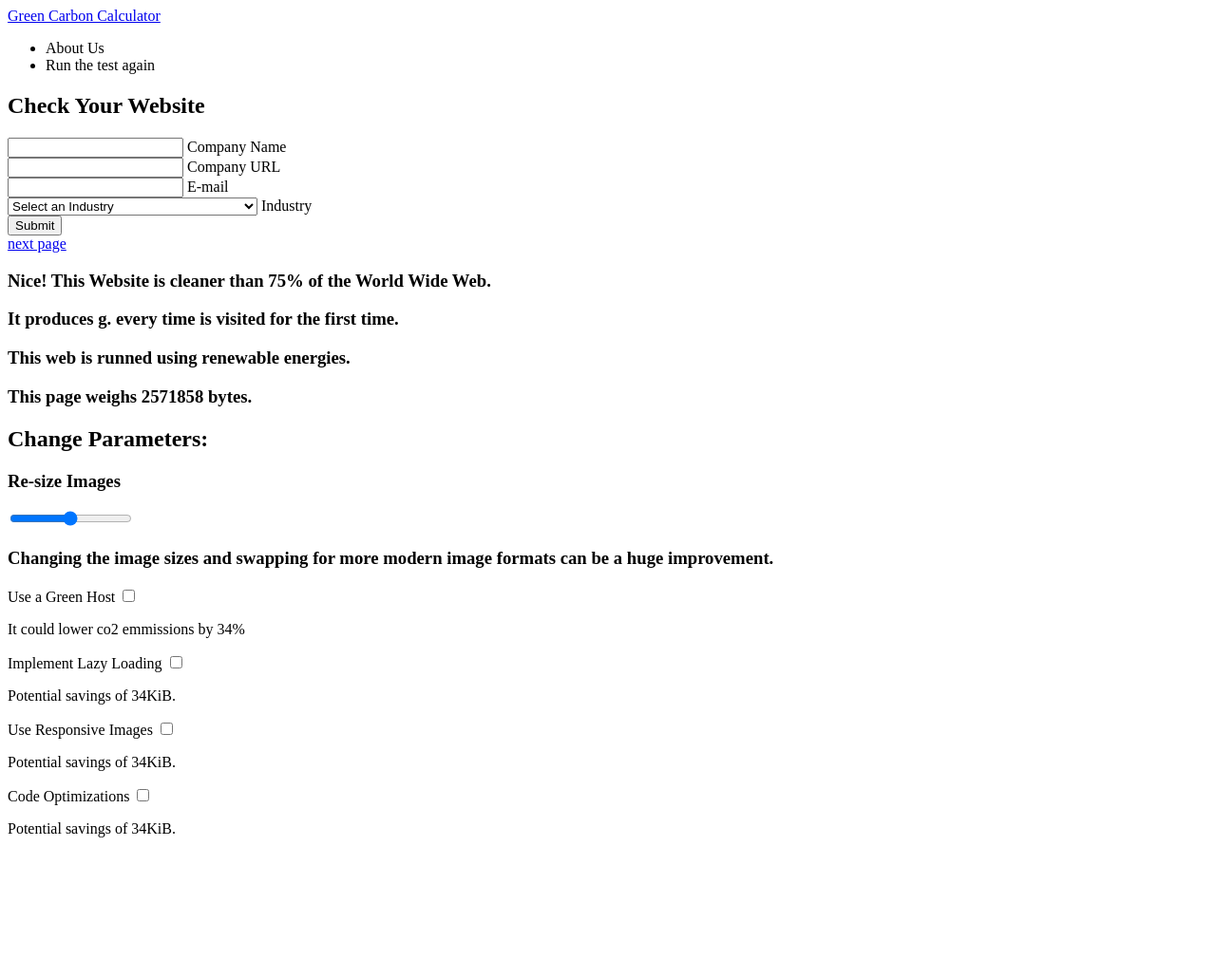
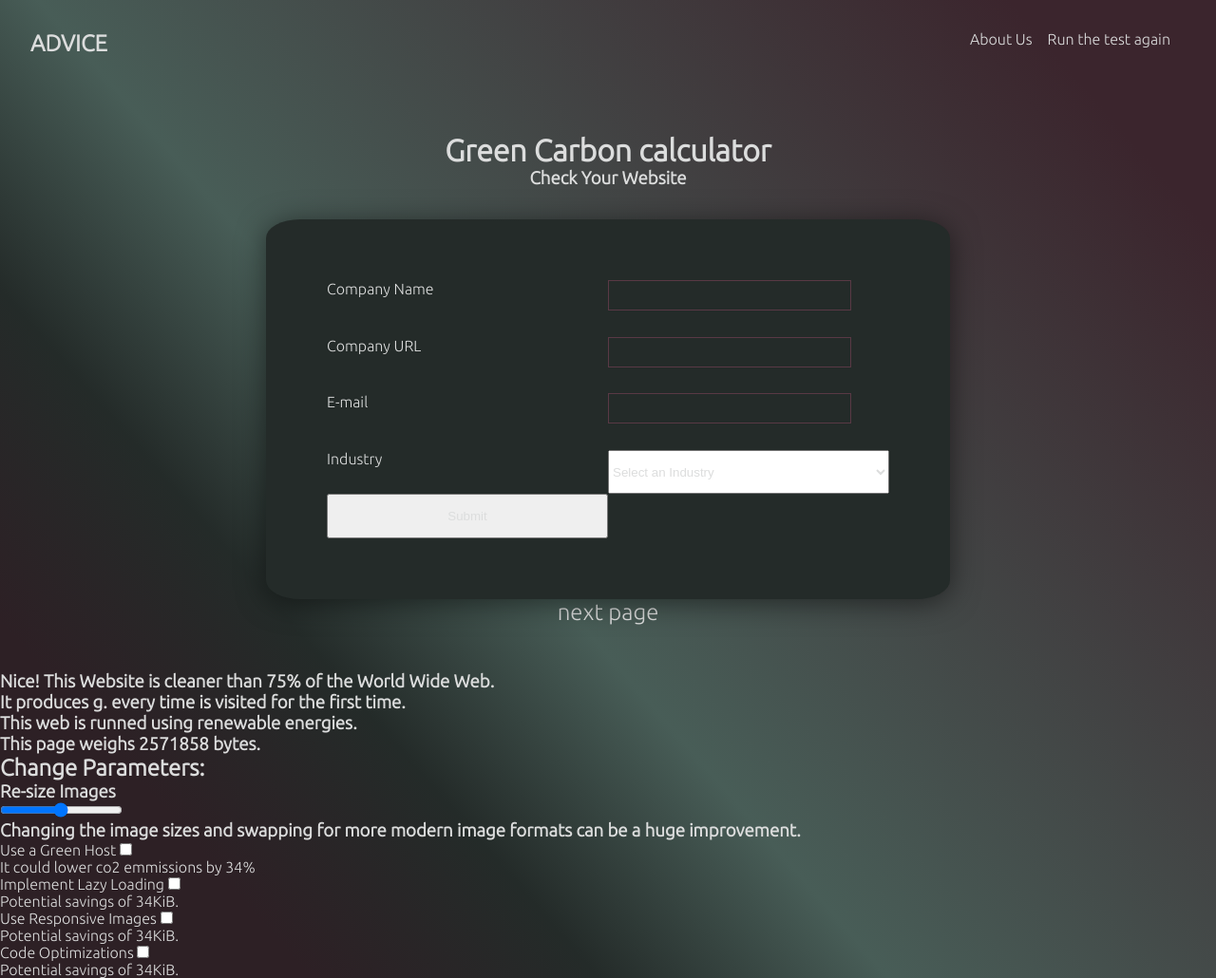
Before and after one commit to ailu-torreval/sustainable-web, a website built with Vite: page index.html in a window 1280 px wide. Shown: the whole page at 95% size. Before the commit the page ends 898 px from the top, so only its background shows below. Built offline with nearby package versions, Linux system fonts and the light colour scheme; no server answers.

Commit message:
html changes + style changes

```diff
--- a/index.html
+++ b/index.html
@@ -8,7 +8,11 @@
   <title>Green Carbon Calculator</title>
 </head>
 <header>
-  <a href="index.html">Green Carbon Calculator</a>
+  <a href="index.html">
+  <div class="logo">
+    <h4>ADVICE</h4>
+  </div>
+</a>
   <ul>
     <li>About Us</li>
     <li>Run the test again</li>
@@ -16,29 +20,33 @@
 </header>
 
 <body>
+  <h1> Green Carbon calculator</h1>
   <section id="page1">
-    <h1>Check Your Website</h1>
+    <h3>Check Your Website</h3>
     <form action="index.html" method="post" class="contact-form">
-      <div id="cia-name-container">
-        <input type="text" name="company-name" autocomplete="off" required>
+
         <label for="comapny-name" class="cia-name">
           <span class="content-cia">Company Name</span>
         </label>
-      </div>
+        <input type="text" name="company-name" autocomplete="off" required>
 
-      <div id="url-container">
-        <input type="url" name="url" autocomplete="off" required>
+
+
         <label for="url" class="url">
           <span class="content-url">Company URL</span>
         </label>
-      </div>
-      <div id="email-container">
-        <input type="email" name="email" autocomplete="off" required>
+        <input type="url" name="url" autocomplete="off" required>
+
+
         <label for="email" class="email">
           <span class="content-email">E-mail</span>
         </label>
-      </div>
-      <div id="contact-container">
+        <input type="email" name="email" autocomplete="off" required>
+
+
+        <label for="contact-name" class="contact-name">
+          <span class="content-contact">Industry</span>
+        </label>
         <select name="contact-name" class="select">
           <option value="Select an Industry">Select an Industry</option>
           <option value=" Landbrug/Fødevareproduktion">Landbrug/Fødevareproduktion</option>
@@ -53,10 +61,7 @@
           <option value="Dagligvarehandlen">Dagligvarehandlen</option>
 
         </select>
-        <label for="contact-name" class="contact-name">
-          <span class="content-contact">Industry</span>
-        </label>
-      </div>
+
       <button type="submit">Submit</button>
     </form>
     <a href="calculator.html">next page</a>
--- a/sass/style.scss
+++ b/sass/style.scss
@@ -1,6 +1,78 @@
-body {
+@import url('https://fonts.googleapis.com/css2?family=Montserrat:wght@100&family=Ubuntu:wght@300&display=swap');
+
+*{
+  box-sizing: border-box;
+  padding: 0px;
+  margin: 0px;
+  list-style: none;
+  color: var(--white);
 }
+:root{
+  --black: #0D0D0D;
+  --dark-green: #242B29;
+  --pink:#F2508B;
+  --dark-pink: #593945;
+  --blue: #716DF2;
+  --green: #63F2B0;
+  --white: #DCDDDD;
+  --gradient-background: linear-gradient(229deg, rgba(59,37,45,1) 10%, rgba(72,93,87,1) 57%, rgba(36,43,41,1) 71%, rgba(45,32,37,1) 85%);
+  --body-font:'Ubuntu', sans-serif;
 
+}
+body{
+  font-family: var(--body-font);
+  font-size: 1rem;
+  background: var(--gradient-background);
+
+  h1{
+    text-align: center;
+    margin-block-start: 3rem;
+  }
+}
+header{
+  display: flex;
+  flex-direction: row;
+  justify-content: space-between;
+  padding: 2rem;
+
+  ul{
+   display: flex;
+   flex-direction: row;
+
+   li{
+    margin-right: 1rem;
+  }
+}
+}
+a {
+  text-decoration: none;
+  font-size: 1.5rem;
+}
 .hidden {
   display: none;
 }
+#page1{
+  display: flex;
+  flex-direction: column;
+  align-items: center;
+}
+form{
+  margin-top: 2rem;
+  padding: 4rem;
+  display: grid;
+  grid-template-columns: 1fr 1fr;
+  width: 45rem;
+  height: 25rem;
+  box-shadow: 0 4px 30px rgba(0, 0, 0, 0.5);
+  backdrop-filter: blur(5px);
+  -webkit-backdrop-filter: blur(25px);
+  border-radius: 5%;
+  background-color: var(--dark-green);
+  input{
+    width: 20vw;
+    height: 2rem;
+    border-style: none;
+    background-color: transparent;
+    border: 1px solid var(--dark-pink);
+  }
+}
```
